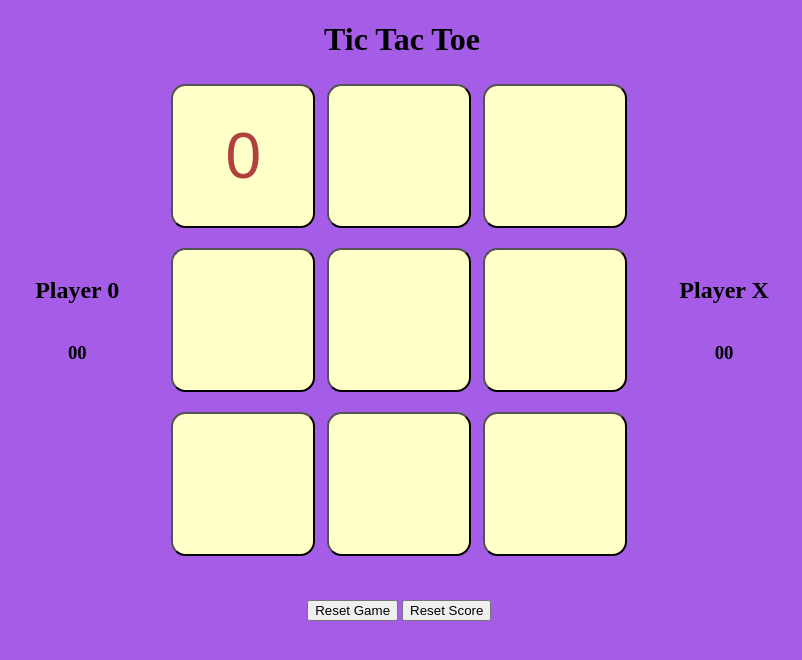
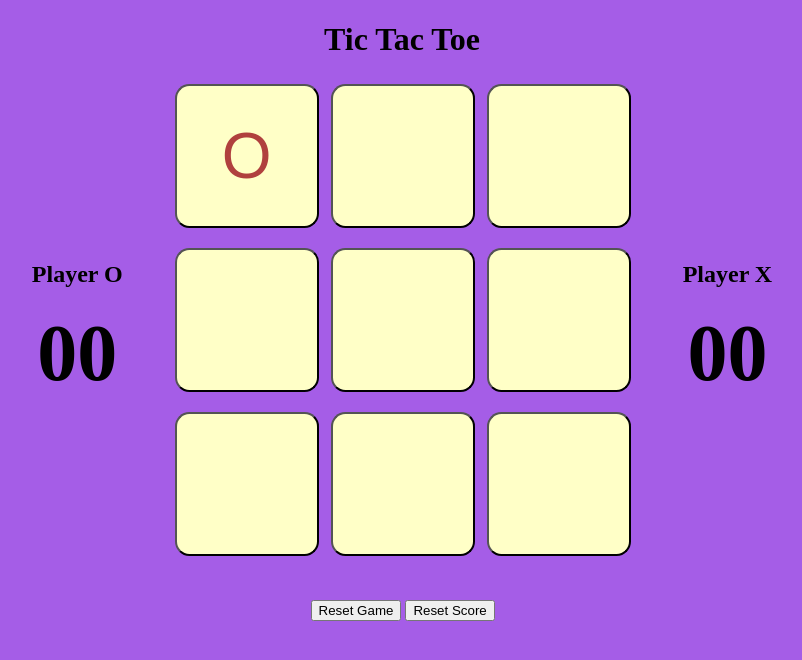
Before and after one commit to sumit-sagar-16/Tic-Tac-Toe, a plain HTML site: page index.html in a window 1280 px wide. Both pictures are taken after a click on the button 481 px from the left and 155 px from the top of the page. Shown: the whole page, without its empty margins (238-1040 px from the left). Drawn offline with Linux system fonts and the light colour scheme.

Commit message:
indivisual player score added

```diff
--- a/app.js
+++ b/app.js
@@ -1,7 +1,9 @@
 let buttons = document.querySelectorAll(".button");
 let resetGame = document.querySelector("#rGame");
 let newGameBtn = document.querySelector("#new-btn");
-// let resetScore = document.querySelector("#rScore");
+//let resetScore = document.querySelector("#rScore");
+let oScore = document.querySelector("#scoreO")
+let xScore = document.querySelector("#scoreX")
 let msgContainer = document.querySelector(".msg-container");
 let msg = document.querySelector("#msg");
 
@@ -9,7 +11,8 @@ let msg = document.querySelector("#msg");
 
 let turnO = true;      //playerX, playerO
 let count = 0;         //To Track turn of player
-
+let scoreOfO = 0;
+let scoreOfX = 0;
 
 const winCondition = [
     [0, 1, 2],
@@ -32,13 +35,10 @@ const resetingGame = () => {
 };
 
 
-
-
-
 buttons.forEach((button) => {
     button.addEventListener("click", () => {
         if (turnO) {                         // for player0
-            button.innerText = "0";
+            button.innerText = "O";
             turnO = false;
         } else {
             button.innerText = "X";              // for playerX
@@ -97,14 +97,21 @@ const checkWinner = () => {
         if (pos1Val != "" && pos2Val != "" && pos3Val != "") {
 
             if (pos1Val === pos2Val && pos2Val === pos3Val) {
-                //console.log("winner is", pos1Val);
-                //disableButtons();
+
+                if (pos1Val === "O") {
+                    scoreOfO++
+                    oScore.innerText = scoreOfO;
+                } else {
+                    scoreOfX++
+                    xScore.innerText = scoreOfX;
+                }
+
                 showWinner(pos1Val);
                 return true;
             }
         }
     }
-}
+};
 
 newGameBtn.addEventListener("click", resetingGame);
 
--- a/index.html
+++ b/index.html
@@ -16,8 +16,8 @@
     </div>
     <div id="outrBody">
       <div id="left">
-        <h2 id="player1">Player 0 </h2>
-        <h3 id="score1">00</h3>
+        <h2 id="player1">Player O </h2>
+        <h3 id="scoreO">00</h3>
       </div>
       <div id="middle">
         <div class="game">
@@ -38,7 +38,7 @@
       </div>
       <div id="right">
         <h2 id="player2">Player X</h2>
-        <h3 id="score2">00 </h3>
+        <h3 id="scoreX">00 </h3>
       </div>
     </div>
     <script src="app.js"></script>
--- a/style.css
+++ b/style.css
@@ -80,3 +80,17 @@ padding-top: 5vh;
   .hide {
     display: none;
   }
+
+
+
+  #scoreO{
+    margin: 0;;
+    font-size: 10vmin;
+
+  }
+
+  #scoreX{
+    margin: 0;;
+    font-size: 10vmin;
+
+  }
```
